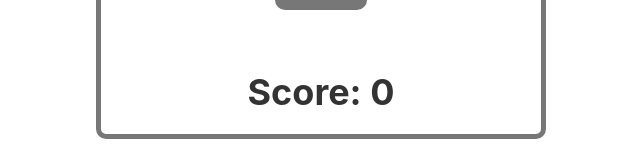
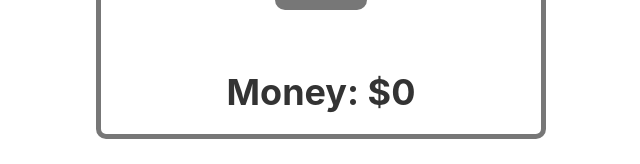
Before and after one commit to MarwanAl-Obaidi/Slot-Machine, a React (Create React App) app: page / in a window 1280 px wide. Shown: the part 463-627 px from the top of the page, without its empty margins (319-959 px from the left). Built offline with nearby package versions, Linux system fonts and the light colour scheme.

Commit message:
Changed score to money and changed win values

```diff
--- a/src/App.css
+++ b/src/App.css
@@ -43,7 +43,7 @@ button {
   margin-top: 20px;
 }
 
-.Score {
+.Money {
   font-size: 36px;
   font-weight: bold;
   color: #333;
--- a/src/App.js
+++ b/src/App.js
@@ -23,7 +23,7 @@ const WIN_COMBINATIONS =
 function SlotMachine() {
   const [reels, setReels] = useState([0, 0, 0]);
   const [result, setResult] = useState("");
-  const [score, setScore] = useState(0);
+  const [money, setMoney] = useState(0);
 
   function spin() {
     const newReels = [
@@ -38,7 +38,7 @@ function SlotMachine() {
       if (combination.length === 3) {
         if (symbols.toString() === combination.toString()) {
           setResult("You Win!");
-          setScore(score + 1); // update the score
+          setMoney(money + 5); // update the money
           return;
         }
       } else if (combination.length === 2) {
@@ -48,7 +48,7 @@ function SlotMachine() {
           (symbols[1] === symbols[2] && combination.includes(symbols[1]))
         ) {
           setResult("You Win!");
-          setScore(score + 1); // update the score
+          setMoney(money + 3); // update the money
           return;
         }
       }
@@ -63,7 +63,7 @@ function SlotMachine() {
       <div className="Reel">{SYMBOLS[reels[2]]}</div>
       <button onClick={spin}>Spin</button>
       <div className="Result">{result}</div>
-      <div className="Score">Score: {score}</div> {/* display the score */}
+      <div className="Money">Money: ${money}</div> {/* display the money */}
     </div>
   );
 }
```
